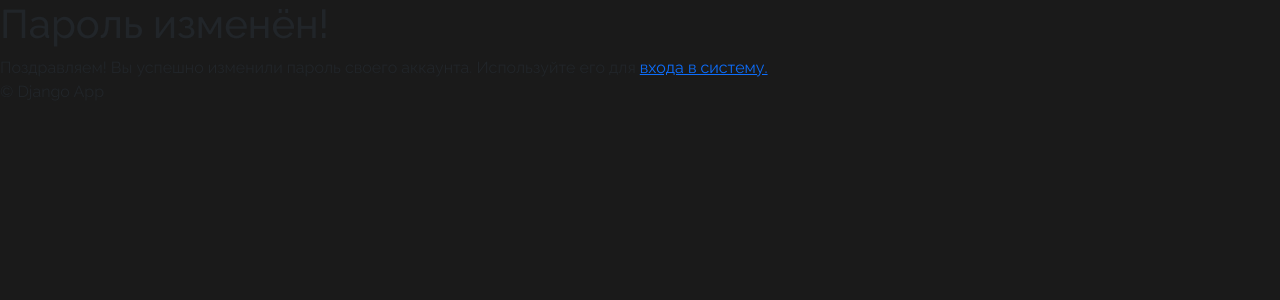
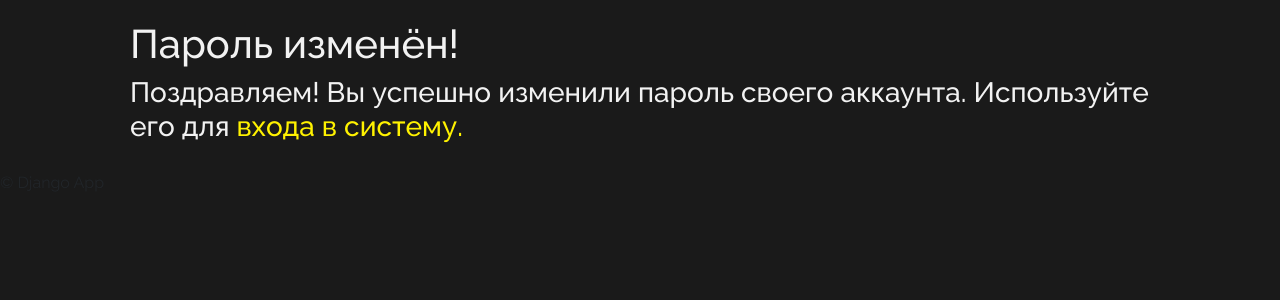
Before and after one commit to TiredOptimist/first-django-project, a Django app: page /registration/reset_complete/ in a window 1280 px wide. Shown: the top 300 px of the page. Run offline with Django 5.2, Linux system fonts and the light colour scheme.

Commit message:
ui styles in new pages v2

```diff
--- a/first/registration/templates/registration/reset_complete.html
+++ b/first/registration/templates/registration/reset_complete.html
@@ -6,9 +6,13 @@
 {% endblock %}
 
 {% block body %}
-	<div class="complete-container">
+<div class="complete-container">
+	<div class="elements-complete">
 		<h1>Пароль изменён!</h1>
-		Поздравляем! Вы успешно изменили пароль своего аккаунта. Используйте его для <a href="{% url 'registration:login' %}">входа в систему.</a>
+		<h3>Поздравляем! Вы успешно изменили пароль своего аккаунта. Используйте его для
+			<a href="{% url 'registration:login' %}">входа в систему.</a>
+		</h3>
 	</div>
+</div>
 
 {% endblock %}
--- a/first/registration/templates/registration/reset_confirm.html
+++ b/first/registration/templates/registration/reset_confirm.html
@@ -15,9 +15,7 @@
 
       <form method="post" class="reset_form confirm_form">
 
-        <div class="form-error">
-          {{ form.non_field_errors }}
-        </div>
+        <div class="form-error">{{ form.non_field_errors }}</div>
 
           {% csrf_token %}
           {% for f in form %}
--- a/first/static/style.css
+++ b/first/static/style.css
@@ -849,7 +849,6 @@ body{
     position: relative;
 }
 
-
 .password-btn{
     margin-top: 10px;
     border: none;
@@ -1056,12 +1055,40 @@ body{
     pointer-events: none;
 }
 
+/* reset complete */
+
+.complete-container{
+    width: 100%;
+    height: 100%;
+    display: flex;
+    justify-content: center;
+    align-items: center;
+}
+
+.elements-complete{
+    width: 100%;
+    max-width: 1100px;
+    border-radius: 15px;
+    padding: 20px 40px;
+    color: var(--main-font-color);
+}
+
+.elements-complete h3 a{
+    text-decoration: none;
+    color: var(--primary);
+    transition: all 200ms ease-in-out;
+}
+
+.elements-complete h3 a:hover{
+    color: var(--btn-hover);
+    text-decoration:underline;
+}
+
 /* aboutproject*/
 
 .about-project{
     display: flex;
     flex-direction: column;
-
     justify-content: center;
     width: 1100px;
     margin-left: auto;
```
